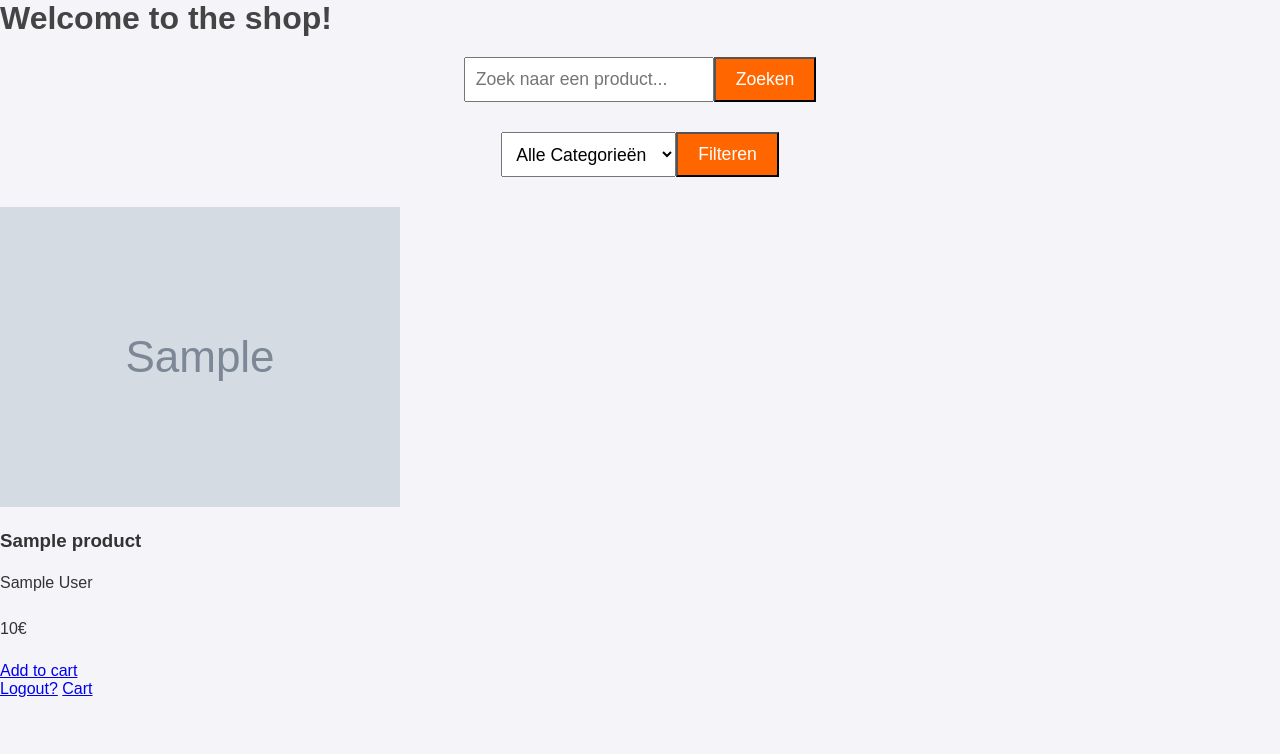
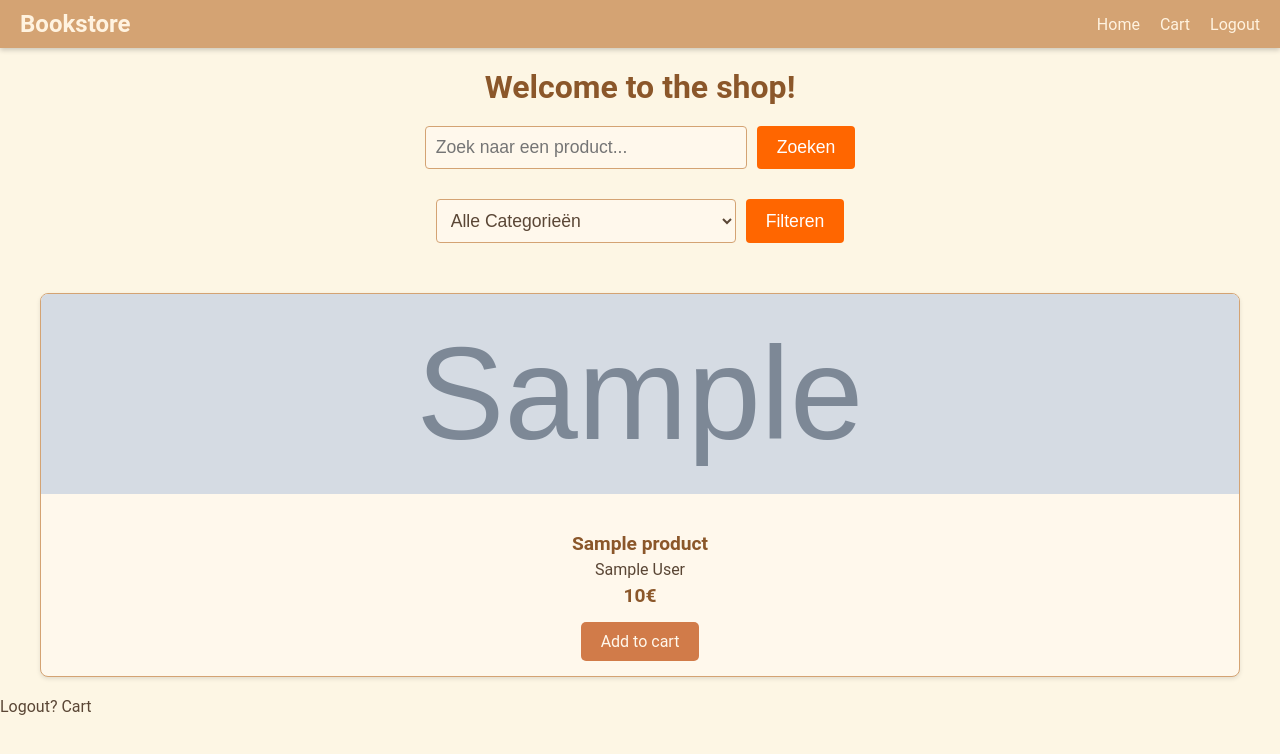
Before and after one commit to Anomig/bookstore, a PHP site: page / in a window 1280 px wide. Shown: the top 754 px of the page. Run offline with PHP 8.4, Linux system fonts and the light colour scheme; the visitor is signed in with stand-in values (Sample User, id 1); tables that the repository leaves empty or names only in its code hold one stand-in row (values such as "Sample post"); grey boxes marked "Sample" are stand-in pictures.

Commit message:
style: basis lay)out veranderd voor klant webshop

```diff
--- a/classes/Db.php
+++ b/classes/Db.php
@@ -5,8 +5,8 @@
         public static function getConnection(){
             if(self::$conn == null){ //niet this want het is een static method dus self want je verwijst naar de class zelf. Deze lijn beschrijft dat als er nog geen connectie is, dat hij er een maakt
                 // echo "🙈";
-                // self::$conn = new PDO("mysql:host=localhost;dbname=bookstore", "root", "root");
-                self::$conn = new PDO("mysql:host=mysql.railway.internal;dbname=railway", "root", "kTKfDakEIAujPQcAdbYFfyyWUQJiKDzs");
+                self::$conn = new PDO("mysql:host=localhost;dbname=bookstore", "root", "root");
+                // self::$conn = new PDO("mysql:host=mysql.railway.internal;dbname=railway", "root", "kTKfDakEIAujPQcAdbYFfyyWUQJiKDzs");
                 return self::$conn;
             }
             else{
--- a/css/home.css
+++ b/css/home.css
@@ -1,99 +1,181 @@
 /* Algemene stijlen */
 body {
-  font-family: Arial, sans-serif;
+  font-family: 'Roboto', sans-serif;
+  background-color: #fdf6e4; /* Warme beige achtergrond */
   margin: 0;
   padding: 0;
-  background-color: #f4f4f9;
-  color: #333;
+  color: #5a4635; /* Zachte bruine tekstkleur */
 }
 
-h1, h2 {
-  color: #444;
-  margin: 0 0 20px;
+h1 {
+  text-align: center;
+  margin: 20px 0;
+  color: #8b572a; /* Diepere bruine kleur voor titels */
 }
 
-p {
-  margin: 0 0 20px;
-  line-height: 1.6;
+a {
+  text-decoration: none;
+  color: inherit;
 }
 
-/* Navigatie */
-nav {
-  background-color: brown;
-  padding: 10px 20px;
-  box-shadow: 0 2px 4px rgba(0, 0, 0, 0.1);
+a:hover {
+  text-decoration: underline;
 }
 
-nav ul {
-  list-style: none;
-  margin: 0;
-  padding: 0;
+/* Header */
+.header {
+  background-color: #d4a373; /* Warme karameltint */
+  color: #fff;
+  padding: 10px 20px;
   display: flex;
+  align-items: center;
   justify-content: space-between;
+  position: sticky;
+  top: 0;
+  z-index: 1000;
+  box-shadow: 0 2px 5px rgba(0, 0, 0, 0.2);
 }
 
-nav ul li {
-  margin: 0;
+.header .logo {
+  font-size: 1.5rem;
+  font-weight: bold;
+  color: #fff3e0; /* Gebroken wit */
 }
 
-nav ul li a {
-  color: brown;
-  text-decoration: none;
-  padding: 10px 15px;
-  display: block;
-  transition: background-color 0.3s, color 0.3s;
+.header nav {
+  display: flex;
+  gap: 20px;
 }
 
-nav ul li a:hover,
-nav ul li a.active {
-  background-color: brown;
-  color: #e0f7ff;
+.header nav a {
+  color: #fff3e0;
+  font-size: 1rem;
+  transition: color 0.2s;
 }
 
-/* Logout-knop apart stijlen */
-nav ul li a.logout-btn {
-  background-color: #ff5533;
-  border-radius: 4px;
+.header nav a:hover {
+  color: #ffd7aa; /* Licht oranje accent */
 }
 
-nav ul li a.logout-btn:hover {
-  background-color: #ff2200;
+/* Container voor de productlijst */
+.container {
+  max-width: 1200px;
+  margin: 0 auto;
+  padding: 20px;
 }
 
-/* Hoofdinhoud */
-.content {
-  max-width: 800px;
-  margin: 40px auto;
-  background-color: #ffffff;
-  padding: 20px;
+/* Productrooster */
+.product-grid {
+  display: grid;
+  grid-template-columns: repeat(auto-fit, minmax(250px, 1fr));
+  gap: 20px;
+}
+
+/* Productkaartje */
+.product {
+  background-color: #fff8ec; /* Zacht gebroken wit */
+  border: 1px solid #d4a373;
   border-radius: 8px;
-  box-shadow: 0 2px 5px rgba(0, 0, 0, 0.1);
+  overflow: hidden;
+  box-shadow: 0 2px 4px rgba(0, 0, 0, 0.1);
+  transition: transform 0.2s ease, box-shadow 0.2s ease;
   text-align: center;
 }
 
-.content h2 {
-  margin-bottom: 10px;
+.product:hover {
+  transform: translateY(-5px);
+  box-shadow: 0 4px 8px rgba(0, 0, 0, 0.2);
 }
 
-.welcome-message {
-  font-size: 1.1rem;
-  color: #555;
+.product img {
+  width: 100%;
+  height: auto;
+  max-height: 200px;
+  object-fit: cover;
 }
 
-/* Responsieve stijlen */
-@media (max-width: 768px) {
-  nav ul {
-      flex-direction: column;
-      align-items: flex-start;
-  }
+.product-info {
+  padding: 15px;
+}
 
-  nav ul li a {
-      width: 100%;
-      padding: 10px 20px;
-  }
+.product-info h3 {
+  font-size: 1.2rem;
+  margin-bottom: 5px;
+  color: #8b572a;
+}
 
-  .content {
-      margin: 20px;
-      padding: 15px;
-  }
+.product-info p {
+  margin: 5px 0;
+  color: #5a4635;
 }
+
+.product-info .price {
+  font-size: 1.2rem;
+  font-weight: bold;
+  color: #8b572a; /* Warme oranje tint */
+}
+
+.btn-add-to-cart {
+  display: inline-block;
+  margin-top: 10px;
+  padding: 10px 20px;
+  background-color: #d17b49;
+  color: #fff8ec;
+  border-radius: 5px;
+  font-size: 1rem;
+  transition: background-color 0.2s ease;
+}
+
+.btn-add-to-cart:hover {
+  background-color: #b56335; /* Diepere oranje tint */
+}
+
+/* Zoek- en filterformulieren */
+form {
+  margin-bottom: 20px;
+  text-align: center;
+}
+
+input[type="text"], select {
+  width: 300px;
+  padding: 10px;
+  font-size: 1rem;
+  border: 1px solid #d4a373;
+  border-radius: 4px;
+  background-color: #fff8ec;
+  color: #5a4635;
+}
+
+input[type="submit"] {
+  background-color: #8b572a;
+  color: #fff8ec;
+  border: none;
+  padding: 10px 20px;
+  margin-left: 10px;
+  border-radius: 4px;
+  cursor: pointer;
+  font-size: 1rem;
+  transition: background-color 0.2s ease;
+}
+
+input[type="submit"]:hover {
+  background-color: #b56335;
+}
+
+/* Footer */
+.footer {
+  background-color: #8b572a;
+  color: #fff3e0;
+  text-align: center;
+  padding: 15px 0;
+  margin-top: 20px;
+}
+
+.footer a {
+  color: #ffd7aa;
+  text-decoration: none;
+}
+
+.footer a:hover {
+  text-decoration: underline;
+}
--- a/css/style.css
+++ b/css/style.css
@@ -77,7 +77,7 @@ body
 }
 
 .cart-summary .btn-checkout {
-  background-color: #ff6600;
+  background-color: #8b572a;
   color: white;
   padding: 15px 30px;
   text-decoration: none;
@@ -86,7 +86,7 @@ body
 }
 
 .cart-summary .btn-checkout:hover {
-  background-color: #ff4500;
+  background-color: #8b572a;
 }
 
 .product-grid {
--- a/index.php
+++ b/index.php
@@ -69,6 +69,16 @@ $products = $stmt->fetchAll(PDO::FETCH_ASSOC);
     <link rel="stylesheet" href="css/home.css">
 </head>
 <body>
+    <div class="header">
+        <div class="logo">Bookstore</div>
+        <nav>
+            <a href="index.php">Home</a>
+            <a href="cart.php">Cart</a>
+            <a href="logout.php">Logout</a>
+        </nav>
+    </div>
+
+
     <h1>Welcome to the shop!</h1>
 
     <!-- Zoekformulier -->
--- a/login.php
+++ b/login.php
@@ -42,7 +42,7 @@ if ($_SERVER['REQUEST_METHOD'] === 'POST') {
     <meta charset="UTF-8">
     <meta name="viewport" content="width=device-width, initial-scale=1.0">
     <title>Login</title>
-    <link rel="stylesheet" href="css/style.css">
+    <link rel="stylesheet" href="css/login.css">
 </head>
 <body>
 <div class="Login">
--- a/signup.php
+++ b/signup.php
@@ -34,7 +34,7 @@ if (!empty($_POST)) {
     <meta charset="UTF-8">
     <meta name="viewport" content="width=device-width, initial-scale=1.0">
     <title>Sign Up</title>
-    <link rel="stylesheet" href="css/style.css">
+    <link rel="stylesheet" href="css/login.css">
 </head>
 <body>
 <div class="Login">
```
Also changed, not shown: css/login.css (added, +105 -0 lines).
